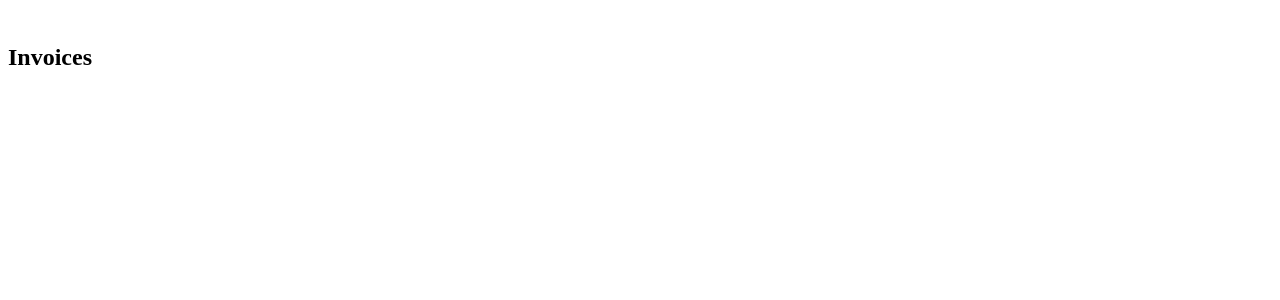
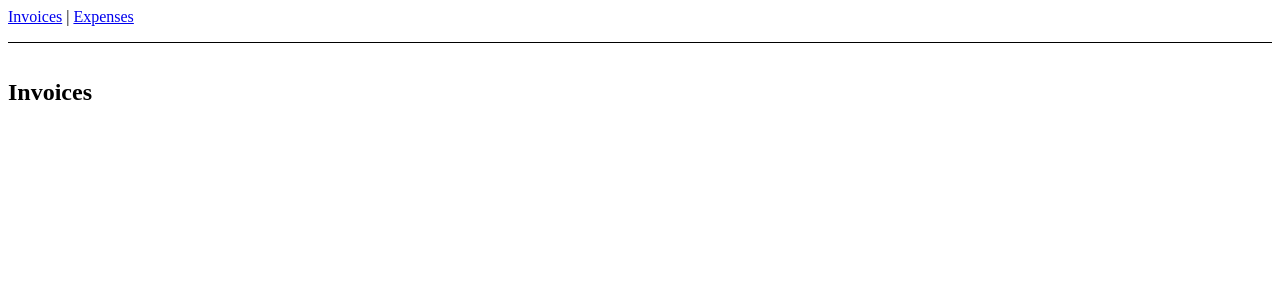
Before and after one commit to wwddnn/tutorial-react-router, a React (Vite) app: page /invoices in a window 1280 px wide. Shown: the top 300 px of the page. Built offline with nearby package versions, Linux system fonts and the light colour scheme.

Commit message:
Nested routes

```diff
--- a/src/App.tsx
+++ b/src/App.tsx
@@ -1,20 +1,21 @@
-
-import './App.css'
-import { Link } from 'react-router-dom'
+import "./App.css"
+import { Link, Outlet } from "react-router-dom"
 
 function App() {
-
   return (
+    <>
       <nav
         style={{
           borderBottom: "solid 1px",
           paddingBottom: "1rem",
         }}
       >
-      <Link to="/invoices">Invoices</Link>  |{" "}
+        <Link to="/invoices">Invoices</Link> |{" "}
         <Link to="/expenses">Expenses</Link>
       </nav>
+      <Outlet />
+    </>
   );
 }
 
-export default App
+export default App;
--- a/src/main.tsx
+++ b/src/main.tsx
@@ -1,15 +1,16 @@
-import { createRoot } from 'react-dom/client'
-import App from './App.tsx'
-import { BrowserRouter, Route, Routes } from 'react-router-dom'
-import Expenses from './routes/Expenses/index.tsx'
-import Invoices from './routes/Invoices/index.tsx'
+import { createRoot } from "react-dom/client";
+import App from "./App.tsx";
+import { BrowserRouter, Route, Routes } from "react-router-dom";
+import Expenses from "./routes/Expenses/index.tsx";
+import Invoices from "./routes/Invoices/index.tsx";
 
-createRoot(document.getElementById('root')!).render(
+createRoot(document.getElementById("root")!).render(
   <BrowserRouter>
     <Routes>
-      <Route path="/" element={<App />} />
-      <Route path="expenses" element={<Expenses />} />
-      <Route path="invoices" element={<Invoices />} />
+        <Route path="/" element={<App />} >
+          <Route path="expenses" element={<Expenses />} />
+          <Route path="invoices" element={<Invoices />} />
+        </Route>
     </Routes>
-  </BrowserRouter>,
-)
+  </BrowserRouter>
+);
```
Lines whose indentation alone changed are shown as unchanged.
